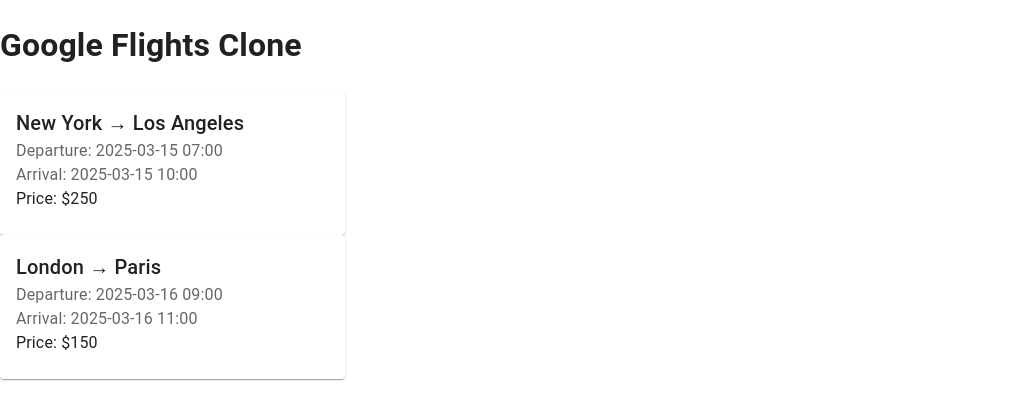
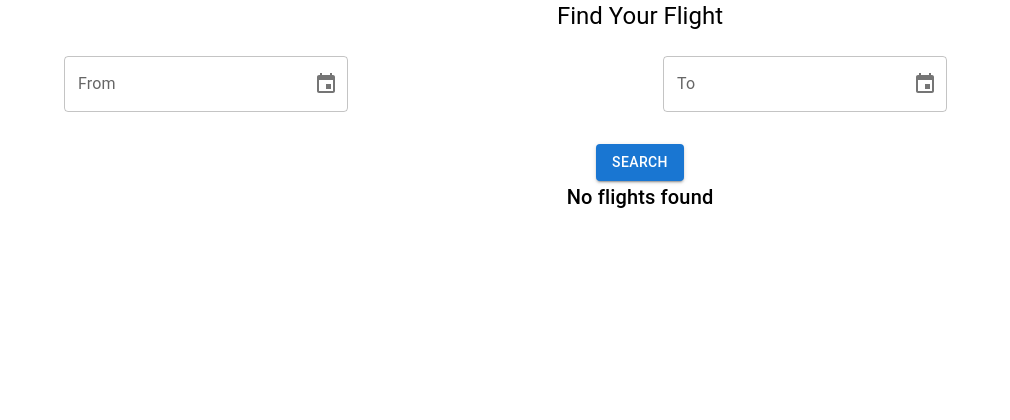
Before and after one commit to akkayaburak/google-flights-clone, a React (Create React App) app: page / in a window 1280 px wide. Shown: the top 420 px of the page, without its empty margins (0-1010 px from the left). Built offline with nearby package versions, Linux system fonts and the light colour scheme.

Commit message:
add search function

```diff
--- a/package.json
+++ b/package.json
@@ -6,8 +6,10 @@
     "@emotion/react": "^11.14.0",
     "@emotion/styled": "^11.14.0",
     "@mui/material": "^6.4.3",
+    "@mui/x-date-pickers": "^7.26.0",
     "axios": "^1.7.9",
     "cra-template-typescript": "1.2.0",
+    "date-fns": "^2.28.0",
     "react": "^19.0.0",
     "react-dom": "^19.0.0",
     "react-router-dom": "^7.1.5",
--- a/src/App.tsx
+++ b/src/App.tsx
@@ -1,19 +1,28 @@
-import React from "react";
-import { BrowserRouter as Router, Routes, Route } from "react-router-dom";
-import Home from "./pages/Home";
-import { CssBaseline, ThemeProvider } from "@mui/material";
-import theme from "./theme";
+import React, { useState } from "react";
+import { Container } from "@mui/material";
+import SearchForm from "./features/search/SearchForm";
+import FlightResults from "./components/FlightResults";
+import { Flight } from "./types";
 
 const App: React.FC = () => {
+  const [flights, setFlights] = useState<Flight[]>([]);
+
+  const handleSearch = (from: Date | null, to: Date | null) => {
+    // Burada gerçek API çağrısı yapılabilir. Şu an statik veri kullanılıyor.
+    if (from && to) {
+      const fetchedFlights: Flight[] = [
+        { id: "1", from: "New York", to: "London", price: 500 },
+        { id: "2", from: "Paris", to: "Berlin", price: 200 },
+      ];
+      setFlights(fetchedFlights);
+    }
+  };
+
   return (
-    <ThemeProvider theme={theme}>
-      <CssBaseline />
-      <Router>
-        <Routes>
-          <Route path="/" element={<Home />} />
-        </Routes>
-      </Router>
-    </ThemeProvider>
+    <Container>
+      <SearchForm onSearch={handleSearch} />
+      <FlightResults flights={flights} />
+    </Container>
   );
 };
 
--- a/src/components/FlightCard.tsx
+++ b/src/components/FlightCard.tsx
@@ -1,29 +1,17 @@
 import React from "react";
-import { Card, CardContent, Typography } from "@mui/material";
+import { Card, CardContent, Typography, Box } from "@mui/material";
+import { Flight } from "../types";
 
-// Uçuş verilerini almak için FlightCardProps tipini tanımlıyoruz
 interface FlightCardProps {
-  flight: {
-    from: string;
-    to: string;
-    departureTime: string;
-    arrivalTime: string;
-    price: number;
-  };
+  flight: Flight;
 }
 
 const FlightCard: React.FC<FlightCardProps> = ({ flight }) => {
   return (
-    <Card sx={{ maxWidth: 345 }}>
+    <Card sx={{ mb: 2, p: 2 }}>
       <CardContent>
-        <Typography variant="h6">
-          {flight.from} → {flight.to}
-        </Typography>
-        <Typography color="textSecondary">
-          Departure: {flight.departureTime}
-        </Typography>
-        <Typography color="textSecondary">
-          Arrival: {flight.arrivalTime}
+        <Typography variant="h6" sx={{ fontWeight: "bold" }}>
+          {flight.from} to {flight.to}
         </Typography>
         <Typography variant="body1">Price: ${flight.price}</Typography>
       </CardContent>
--- a/src/components/FlightResults.tsx
+++ b/src/components/FlightResults.tsx
@@ -1,27 +1,23 @@
 import React from "react";
+import { Box, Typography } from "@mui/material";
 import FlightCard from "./FlightCard";
-
-// Varsayılan flight verileri
-interface FlightData {
-  id: string;
-  from: string;
-  to: string;
-  departureTime: string;
-  arrivalTime: string;
-  price: number;
-}
+import { Flight } from "../types";
 
 interface FlightResultsProps {
-  flights: FlightData[];
+  flights: Flight[];
 }
 
 const FlightResults: React.FC<FlightResultsProps> = ({ flights }) => {
   return (
-    <div className="flight-results">
-      {flights.map((flight) => (
-        <FlightCard key={flight.id} flight={flight} />
-      ))}
-    </div>
+    <Box>
+      {flights.length > 0 ? (
+        flights.map((flight) => <FlightCard key={flight.id} flight={flight} />)
+      ) : (
+        <Typography variant="h6" sx={{ textAlign: "center" }}>
+          No flights found
+        </Typography>
+      )}
+    </Box>
   );
 };
 
--- a/src/features/search/SearchForm.tsx
+++ b/src/features/search/SearchForm.tsx
@@ -1,49 +1,76 @@
-import { useState } from "react";
-import { FlightSearchParams } from "../../types";
-import { TextField, Button, Box } from "@mui/material";
+import React, { useState } from "react";
+import { TextField, Button, Box, Typography } from "@mui/material";
+import { DesktopDatePicker } from "@mui/x-date-pickers/DesktopDatePicker";
+import { LocalizationProvider } from "@mui/x-date-pickers/LocalizationProvider";
+import { AdapterDateFns } from "@mui/x-date-pickers/AdapterDateFns";
 
 interface SearchFormProps {
-  onSearch: (params: FlightSearchParams) => void;
+  onSearch: (from: Date | null, to: Date | null) => void;
 }
 
 const SearchForm: React.FC<SearchFormProps> = ({ onSearch }) => {
-  const [origin, setOrigin] = useState<string>("");
-  const [destination, setDestination] = useState<string>("");
-  const [date, setDate] = useState<string>("");
+  const [from, setFrom] = useState<Date | null>(null);
+  const [to, setTo] = useState<Date | null>(null);
 
   const handleSubmit = (e: React.FormEvent) => {
     e.preventDefault();
-    onSearch({ origin, destination, date });
+    onSearch(from, to);
   };
 
   return (
+    <LocalizationProvider dateAdapter={AdapterDateFns}>
+      <form onSubmit={handleSubmit}>
         <Box
-      component="form"
-      onSubmit={handleSubmit}
-      sx={{ display: "flex", gap: 2 }}
+          display="flex"
+          flexDirection="column"
+          alignItems="center"
+          justifyContent="center"
+          gap={2}
         >
-      <TextField
+          <Typography
+            variant="h5"
+            gutterBottom
+            sx={{ width: "100%", textAlign: "center" }}
+          >
+            Find Your Flight
+          </Typography>
+
+          <Box
+            display="flex"
+            justifyContent="space-between"
+            width="100%"
+            gap={2}
+          >
+            <Box width="48%">
+              <DesktopDatePicker
                 label="From"
-        value={origin}
-        onChange={(e) => setOrigin(e.target.value)}
-        required
+                value={from}
+                onChange={(newValue) => setFrom(newValue)}
+                // renderInput={(params) => <TextField {...params} fullWidth />}
               />
-      <TextField
-        label="Where"
-        value={destination}
-        onChange={(e) => setDestination(e.target.value)}
-        required
+            </Box>
+
+            <Box width="48%">
+              <DesktopDatePicker
+                label="To"
+                value={to}
+                onChange={(newValue) => setTo(newValue)}
+                // renderInput={(params) => <TextField {...params} fullWidth />}
               />
-      <TextField
-        type="date"
-        value={date}
-        onChange={(e) => setDate(e.target.value)}
-        required
-      />
-      <Button type="submit" variant="contained">
+            </Box>
+          </Box>
+
+          <Button
+            variant="contained"
+            color="primary"
+            type="submit"
+            sx={{ mt: 2 }}
+          >
             Search
           </Button>
         </Box>
+      </form>
+    </LocalizationProvider>
   );
 };
 
--- a/src/pages/Home.tsx
+++ b/src/pages/Home.tsx
@@ -1,32 +1,57 @@
-import React from "react";
-import FlightResults from "../components/FlightResults";
+import React, { useState } from "react";
+import { Box, Grid, Typography } from "@mui/material";
+import { Flight } from "../types";
+import SearchForm from "../features/search/SearchForm";
+import FlightCard from "../components/FlightCard";
 
-// Örnek uçuş verisi
-const flights = [
+const Home: React.FC = () => {
+  const [flights, setFlights] = useState<Flight[]>([]);
+
+  const handleSearch = (from: Date | null, to: Date | null) => {
+    if (from && to) {
+      const newFlights: Flight[] = [
         {
           id: "1",
-    from: "New York",
-    to: "Los Angeles",
-    departureTime: "2025-03-15 07:00",
-    arrivalTime: "2025-03-15 10:00",
-    price: 250,
+          from: from.toLocaleDateString(),
+          to: to.toLocaleDateString(),
+          price: 100,
         },
         {
           id: "2",
-    from: "London",
-    to: "Paris",
-    departureTime: "2025-03-16 09:00",
-    arrivalTime: "2025-03-16 11:00",
-    price: 150,
+          from: from.toLocaleDateString(),
+          to: to.toLocaleDateString(),
+          price: 200,
+        },
+        {
+          id: "3",
+          from: from.toLocaleDateString(),
+          to: to.toLocaleDateString(),
+          price: 300,
         },
       ];
+      setFlights(newFlights);
+    }
+  };
 
-const Home: React.FC = () => {
   return (
-    <div>
-      <h1>Google Flights Clone</h1>
-      <FlightResults flights={flights} />
-    </div>
+    <Box sx={{ width: "100%", textAlign: "center", padding: "2rem" }}>
+      <Typography variant="h4" gutterBottom>
+        Search Flights
+      </Typography>
+      <SearchForm onSearch={handleSearch} />
+      <Grid
+        container
+        spacing={2}
+        justifyContent="center"
+        sx={{ marginTop: "2rem" }}
+      >
+        {flights.map((flight) => (
+          <Grid item xs={12} sm={6} md={4} key={flight.id}>
+            <FlightCard flight={flight} />
+          </Grid>
+        ))}
+      </Grid>
+    </Box>
   );
 };
 
--- a/src/types/index.ts
+++ b/src/types/index.ts
@@ -7,9 +7,9 @@
 
 // General API response
 export interface Flight {
-  airline: string;
-  departureTime: string;
-  arrivalTime: string;
+  id: string;
+  from: string;
+  to: string;
   price: number;
 }
 
```
Also changed, not shown: src/features/search/types.ts (+5 -5 lines), 1 other file (tests, documents, lock files or other folders). Lines whose indentation alone changed are shown as unchanged.
